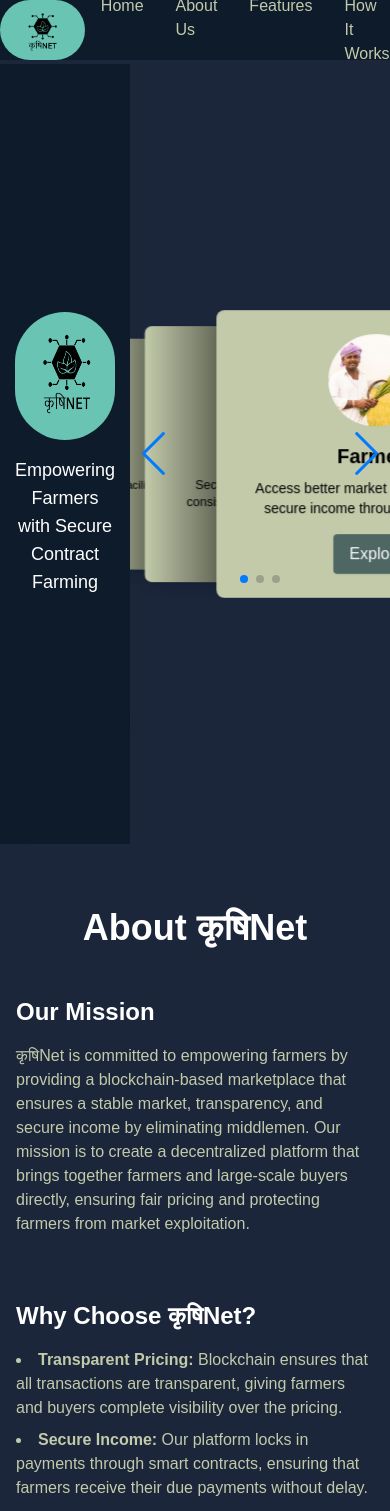
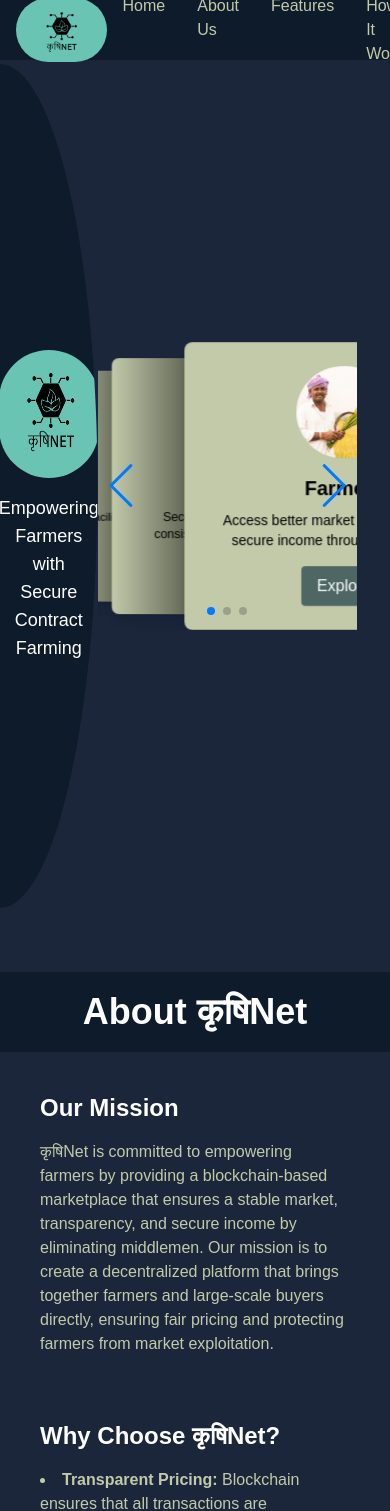
Before and after one commit to AtharvaDeokar21/landing_page, a React (Create React App) app: page / in a window 390 px wide. Shown: the top 1511 px of the page. Built offline with nearby package versions, Linux system fonts and the light colour scheme.

Commit message:
semi-circle done cards remaining

```diff
--- a/src/components/About.js
+++ b/src/components/About.js
@@ -3,19 +3,20 @@ import React from 'react';
 function About() {
   return (
     <section id="about" className="min-h-screen bg-[#1B263B] text-[#C2CAAA] py-16">
-      <div className="container mx-auto px-4">
-        <h2 className="text-4xl font-bold text-center mb-12 text-white">About कृषिNet</h2>
-
+      <div className="container mx-auto">
+      <div className="h-[80px] bg-[#0D1B2A] flex items-center justify-center ">
+        <h2 className="text-4xl font-bold text-center  bg-[#0D1B2A] text-white ">About कृषिNet</h2>
+      </div>
         {/* Overview Section */}
-        <div className="mb-16">
-          <h3 className="text-2xl font-bold text-white mb-4">Our Mission</h3>
-          <p className="text-[#C2CAAA]">
+        <div className="mb-16 px-10 ">
+          <h3 className="text-2xl font-bold text-white pt-10 mb-4">Our Mission</h3>
+          <p className="text-[#C2CAAA] ">
             कृषिNet is committed to empowering farmers by providing a blockchain-based marketplace that ensures a stable market, transparency, and secure income by eliminating middlemen. Our mission is to create a decentralized platform that brings together farmers and large-scale buyers directly, ensuring fair pricing and protecting farmers from market exploitation.
           </p>
         </div>
 
         {/* Benefits Section */}
-        <div className="grid grid-cols-1 md:grid-cols-2 gap-12">
+        <div className="grid grid-cols-1 md:grid-cols-2 px-10 gap-12">
           <div>
             <h3 className="text-2xl font-bold text-white mb-4">Why Choose कृषिNet?</h3>
             <ul className="list-disc list-inside text-[#C2CAAA]">
--- a/src/components/Features.js
+++ b/src/components/Features.js
@@ -7,11 +7,13 @@ import regulatoryIntegrationImage from '../images/feature3.png';
 function Features() {
   return (
     <section id="features" className="min-h-screen bg-[#1B263B] text-[#C2CAAA] py-16">
-      <div className="container mx-auto px-4">
-        <h2 className="text-4xl font-bold text-center mb-12 text-white">Key Features</h2>
+      <div className="container mx-auto">
+      <div className="h-[80px] bg-[#0D1B2A] flex items-center justify-center ">
+        <h2 className="text-4xl font-bold text-center  bg-[#0D1B2A] text-white ">Key Features</h2>
+      </div>
 
         {/* Feature 1: Stable Market & Transparent Pricing */}
-        <div className="flex flex-col md:flex-row items-center mb-16">
+        <div className="flex flex-col md:flex-row pt-10 px-10 items-center mb-16">
           <div className="md:w-1/2 mb-8 md:mb-0 px-4">
             <img src={stableMarketImage} alt="Stable Market" className="rounded-lg shadow-lg" />
           </div>
@@ -24,7 +26,7 @@ function Features() {
         </div>
 
         {/* Feature 2: Partial Contracts for Small Farmers */}
-        <div className="flex flex-col md:flex-row-reverse items-center mb-16">
+        <div className="flex flex-col md:flex-row-reverse px-10 items-center mb-16">
           <div className="md:w-1/2 mb-8 md:mb-0 px-4">
             <img src={partialContractImage} alt="Partial Contracts" className="rounded-lg shadow-lg" />
           </div>
@@ -37,7 +39,7 @@ function Features() {
         </div>
 
         {/* Feature 3: Integrated with Regulatory Entities */}
-        <div className="flex flex-col md:flex-row items-center mb-16">
+        <div className="flex flex-col md:flex-row px-10 items-center mb-16">
           <div className="md:w-1/2 mb-8 md:mb-0 px-4">
             <img src={regulatoryIntegrationImage} alt="Regulatory Integration" className="rounded-lg shadow-lg" />
           </div>
--- a/src/components/Hero.js
+++ b/src/components/Hero.js
@@ -18,17 +18,26 @@ function Hero() {
   return (
     <section id="home" className="min-h-screen bg-[#1B263B] text-[#C2CAAA] pt-16 flex">
       {/* Logo Section */}
-      <div className="w-1/3 bg-[#0D1B2A] flex flex-col items-center justify-center p-10 relative">
-        {/* Apply the clipPath to create the cut-off effect */}
-        <div className="absolute top-0 left-0 w-full h-full bg-[#0D1B2A] rounded-br-full" style={{ clipPath: 'polygon(0 0, 100% 0, 100% 100%, 0 100%, 0 50%)' }}></div>
-        <div className="relative z-10 flex flex-col items-center justify-center p-10">
+      <div
+        className="relative flex flex-col items-center justify-center p-10"
+        style={{
+          width: '25vw', // Ensures the width and height create a perfect semicircle
+          height: '100vh', // Full height of the viewport
+          backgroundColor: '#0D1B2A',
+          clipPath: 'ellipse(100% 50% at 0% 50%)', // Creates a perfect semicircle
+        }}
+      >
+
+        <div className="relative z-10 flex flex-col items-center justify-center pt-10">
           <img src={logo} alt="Logo" className="w-32 h-32 rounded-full mb-4" />
-          <p className="text-lg text-white text-center">Empowering Farmers with Secure Contract Farming</p>
+          <p className="text-lg text-white text-center">Empowering Farmers with</p>
+          <p className="text-lg text-white text-center">Secure Contract Farming</p>
         </div>
       </div>
 
+
       {/* Carousel Section */}
-      <div className="w-2/3 relative flex items-center justify-center">
+      <div className="w-2/3 relative flex items-center justify-center ">
         <Swiper
           modules={[EffectCoverflow, Pagination, Navigation]}
           effect="coverflow"
@@ -41,6 +50,7 @@ function Hero() {
             stretch: 0,
             depth: 100,
             modifier: 1.5,
+
           }}
           pagination={{ clickable: true }}
           navigation={true}
@@ -76,18 +86,10 @@ function Hero() {
             </div>
           </SwiperSlide>
         </Swiper>
-
-        {/* Navigation Arrows */}
-        <div className="absolute top-1/2 transform -translate-y-1/2 flex justify-between w-full px-4">
-          <div className="swiper-button-prev bg-[#4E6762] text-white p-2 rounded-full">
-            <ion-icon name="arrow-back-outline"></ion-icon>
-          </div>
-          <div className="swiper-button-next bg-[#4E6762] text-white p-2 rounded-full">
-            <ion-icon name="arrow-forward-outline"></ion-icon>
-          </div>
-        </div>
       </div>
     </section>
+
+
   );
 }
 
--- a/src/components/HowItWorks.js
+++ b/src/components/HowItWorks.js
@@ -3,11 +3,13 @@ import React from 'react';
 function HowItWorks() {
   return (
     <section id="how-it-works" className="min-h-screen bg-[#1B263B] text-[#C2CAAA] py-16">
-      <div className="container mx-auto px-4">
-        <h2 className="text-4xl font-bold text-center mb-12 text-white">How It Works</h2>
+      <div className="container mx-auto ">
+      <div className="h-[80px] bg-[#0D1B2A] flex items-center justify-center ">
+        <h2 className="text-4xl font-bold text-center  bg-[#0D1B2A] text-white ">How It Works</h2>
+      </div>
 
         {/* Step-by-step process */}
-        <div className="space-y-12">
+        <div className="space-y-12 pt-10">
           {/* Step 1 */}
           <div className="flex flex-col md:flex-row items-start md:items-center space-y-4 md:space-y-0 md:space-x-8">
             <div className="text-3xl font-bold text-white md:w-1/6 md:text-right md:pr-4">
--- a/src/components/Navbar.js
+++ b/src/components/Navbar.js
@@ -1,13 +1,14 @@
+// src/components/Navbar.js
 import React from 'react';
-import logo from '../images/navbar_logo.png'; // Adjust path if necessary
+import navbar_logo from '../images/navbar_logo.png'; // Adjust path if necessary
 
 function Navbar() {
   return (
-    <nav className="w-full bg-[#0D1B2A] text-[#C2CAAA] fixed top-0 left-0 z-10 flex items-center" style={{ height: '60px' }}>
-      <div className="flex items-center w-full max-w-screen-xl mx-auto" style={{ height: '100%' }}>
+    <nav className="w-full bg-[#0D1B2A] text-[#C2CAAA] p-4 fixed top-0 left-0 z-10 flex items-center" style={{ height: '60px' }}>
+      <div className="flex items-center w-full justify-start mx-auto">
         {/* Logo Section */}
-        <div className="flex-shrink-0 flex items-center" style={{ height: '100%' }}>
-          <img src={logo} alt="Logo" className="h-full w-auto rounded-full block" />
+        <div className="flex-shrink-0 flex items-center">
+          <img src={navbar_logo} alt="Logo" className="w-full h-16 rounded-full" />
         </div>
 
         {/* Navigation Links */}
--- a/src/components/Technology.js
+++ b/src/components/Technology.js
@@ -11,11 +11,13 @@ import Evm from '../images/Tech/EVM.png'
 function Technology() {
   return (
     <section id="technology" className="min-h-screen bg-[#1B263B] text-[#C2CAAA] py-16">
-      <div className="container mx-auto px-4">
-        <h2 className="text-4xl font-bold text-center mb-12 text-white">Our Technology Stack</h2>
+      <div className="container mx-auto ">
+      <div className="h-[80px] bg-[#0D1B2A] flex items-center justify-center ">
+        <h2 className="text-4xl font-bold text-center  bg-[#0D1B2A] text-white ">Our Technology Stack</h2>
+      </div>
 
         {/* Grid layout for technology details */}
-        <div className="grid grid-cols-1 md:grid-cols-2 gap-12">
+        <div className="grid grid-cols-1 md:grid-cols-2 pt-10 px-7 gap-12">
 
           {/* Polygon Protocol */}
           <div className="flex items-center">
```
